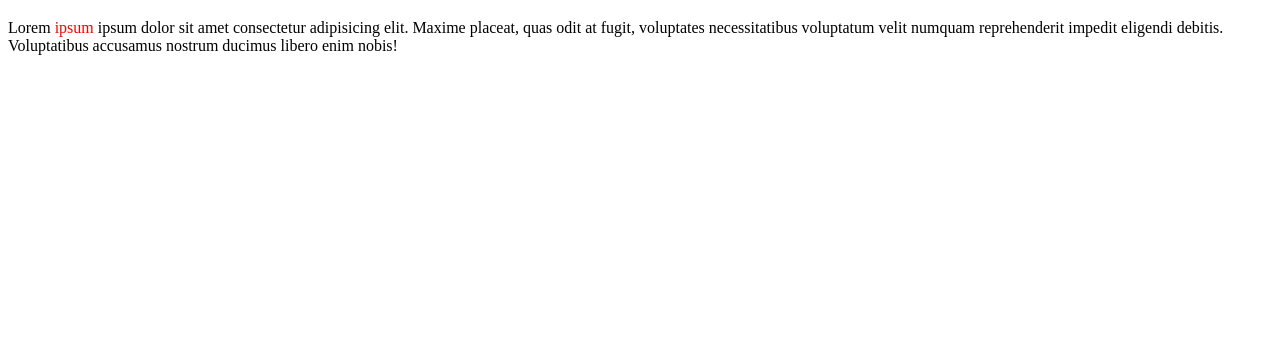
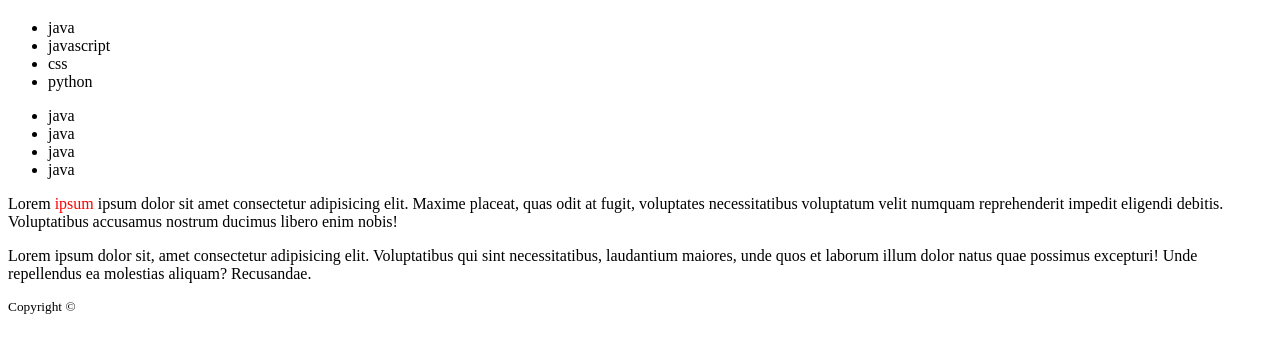
Before and after one commit to GabrielSouzaQ/exercicio-1s, a plain HTML site: page index.html in a window 1280 px wide. Shown: the part 61-414 px from the top of the page. Drawn offline with Linux system fonts and the light colour scheme.

Commit message:
Realizei alterações no site

```diff
--- a/index.html
+++ b/index.html
@@ -9,14 +9,45 @@
 
 <body>
     <div>
-        <H1>PAGINA INICIAL</H1>
+
+        <header>
+            <H1>PAGINA INICIAL</H1>
+            <nav>
+                 <ul>
+                    <li>java</li>
+                    <li>javascript</li>
+                    <li>css</li>
+                    <li>python</li>
+                 </ul>
+
+                 <ul>
+                    <li>java</li>
+                    <li>java</li>
+                    <li>java</li>
+                    <li>java</li>
+                 </ul>
+            </nav>
+        </header>
+
         <div>
-            <p>
-                Lorem <span style="color: #FF0000">ipsum </span> ipsum dolor sit amet consectetur adipisicing elit. Maxime placeat, quas odit at fugit, voluptates necessitatibus voluptatum velit numquam reprehenderit impedit eligendi debitis. Voluptatibus accusamus nostrum ducimus libero enim nobis!
-            </p>
-        </div>
+            <section>
+                <p>
+                    Lorem <span style="color: #FF0000">ipsum </span> ipsum dolor sit amet consectetur adipisicing elit. Maxime placeat, quas odit at fugit, voluptates necessitatibus voluptatum velit numquam reprehenderit impedit eligendi debitis. Voluptatibus accusamus nostrum ducimus libero enim nobis!
+                </p>
+                <p>
+                    Lorem ipsum dolor sit, amet consectetur adipisicing elit. Voluptatibus qui sint necessitatibus, laudantium maiores, unde quos et laborum illum dolor natus quae possimus excepturi! Unde repellendus ea molestias aliquam? Recusandae.
+                </p>
+            </section>
+         </div>
 
     </div>
+    <footer>
+        <div>
+            <small>
+                <p>Copyright &copy;</p>
+            </small>
+        </div>
+    </footer>
 
 
 </body>
```
